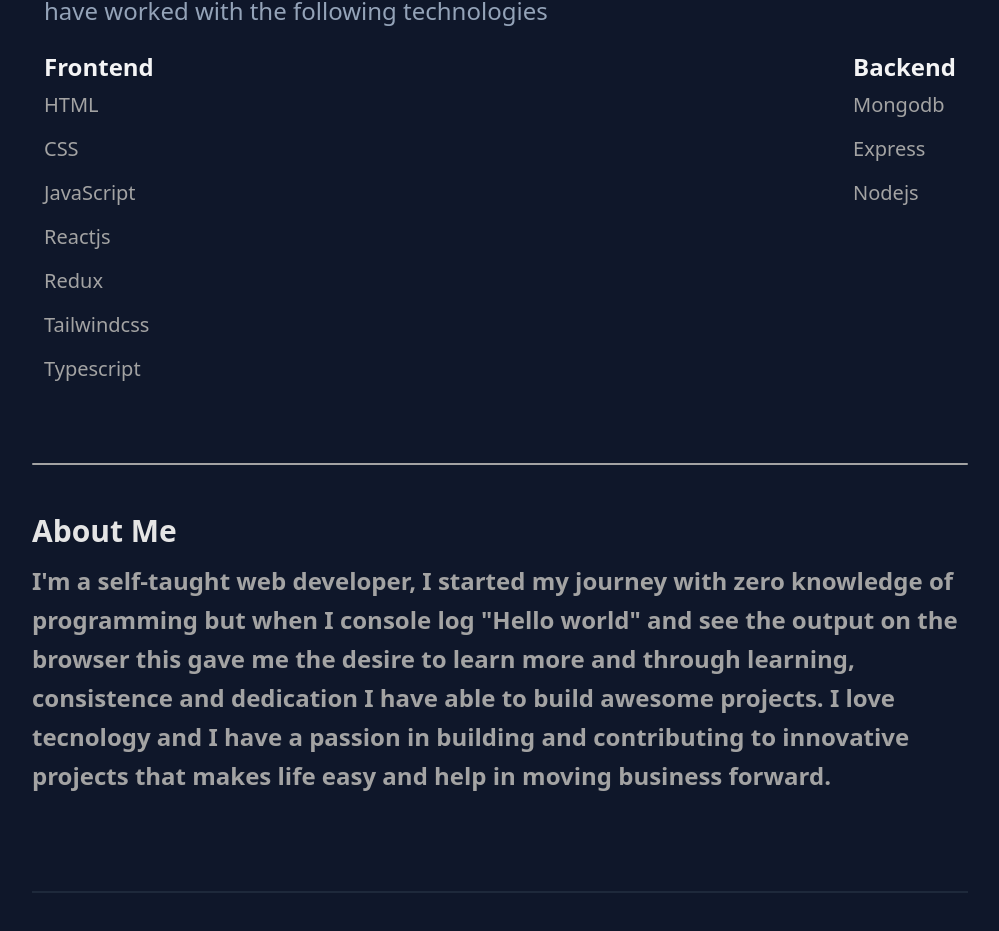
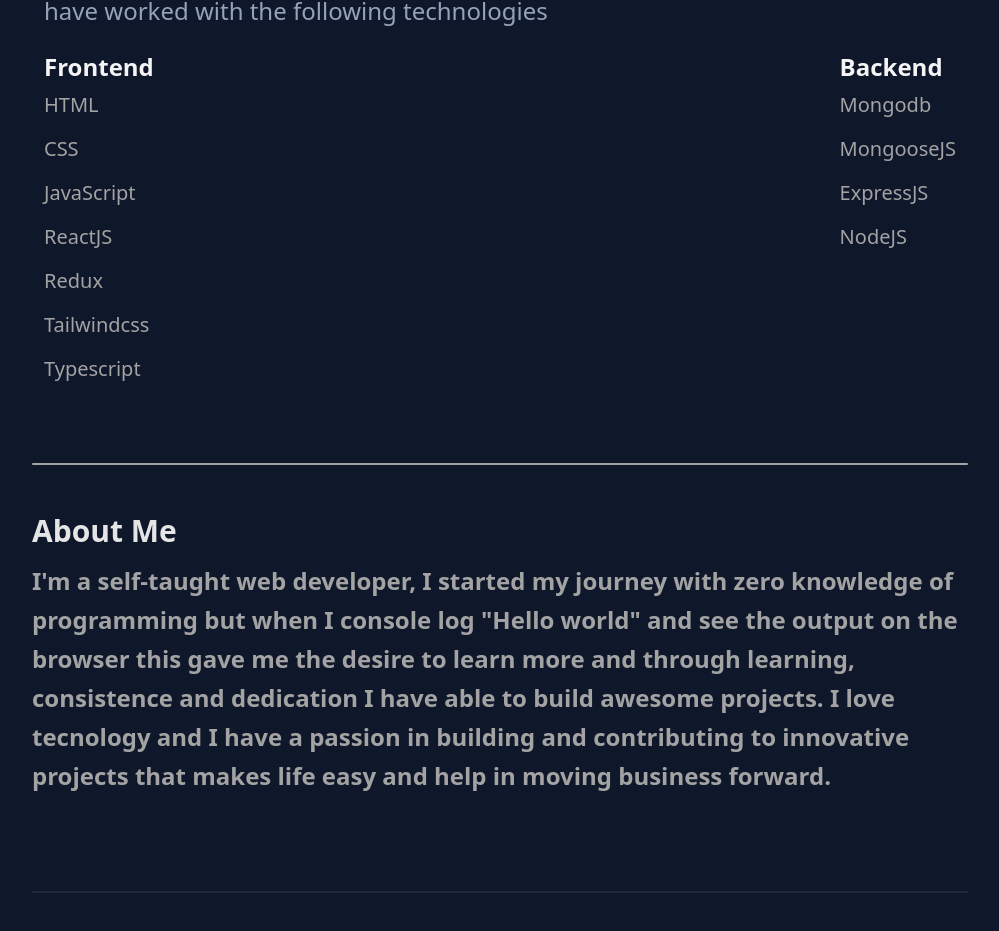
Before and after one commit to timothyKinuthia/my-portfolio, a Next.js app: page / in a window 1280 px wide. Shown: the part 1299-2230 px from the top of the page, without its empty margins (140-1139 px from the left). Built offline with nearby package versions, Linux system fonts and the light colour scheme.

Commit message:
making changes on the technology section

```diff
--- a/components/header/Header.js
+++ b/components/header/Header.js
@@ -13,7 +13,7 @@
       <nav className="lg:mt-4 w-full md:w-2/3 ">
         <ul
           className={
-            dimension < 760
+            dimension < 720
               ? "flex flex-col space-y-2 text-truegray-300 font-bold cursor-pointer"
               : "-ml-6 text-xl flex justify-around items-center sm:space-x-6 text-truegray-300 font-bold"
           }
--- a/components/technologies/Technology.js
+++ b/components/technologies/Technology.js
@@ -1,6 +1,6 @@
-const frontend = ["HTML", "CSS", "JavaScript", "Reactjs", "Redux", "Tailwindcss", "Typescript"];
+const frontend = ["HTML", "CSS", "JavaScript", "ReactJS", "Redux", "Tailwindcss", "Typescript"];
 
-const backend = ["Mongodb", "Express", "Nodejs"];
+const backend = ["Mongodb", "MongooseJS", "ExpressJS", "NodeJS"];
 
 const Technology = () => {
   return (
```
